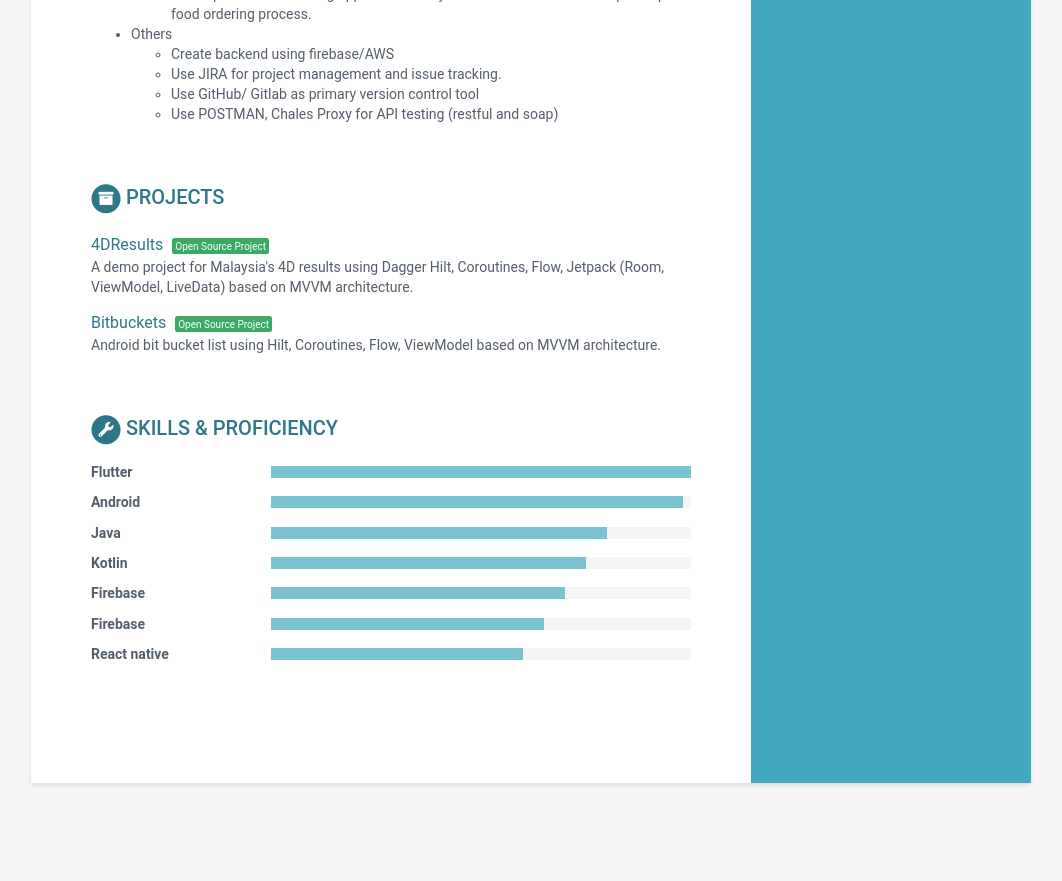
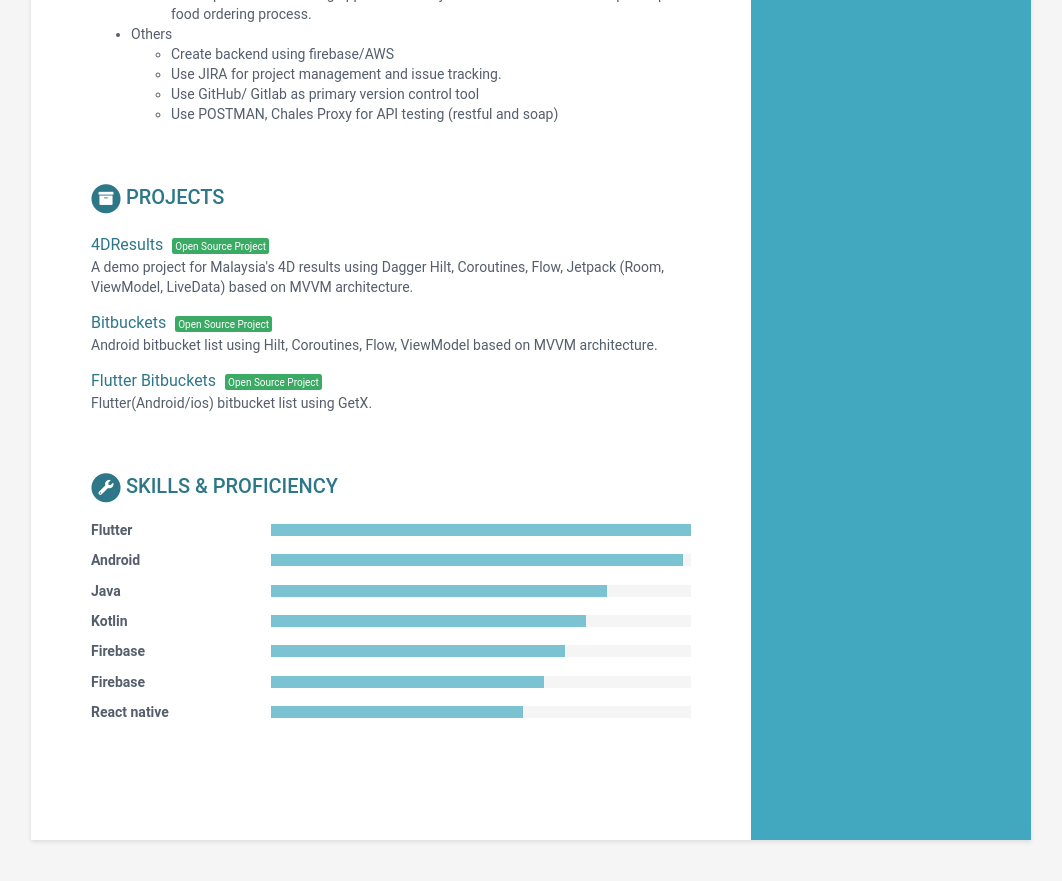
Before and after one commit to kimhau/kimhau.github.io, a Jekyll site: the page built from index.html, in a window 1280 px wide and 900 px high, scrolled down 1029 px. Shown: the top 881 px of the window, without its empty margins (109-1171 px from the left). Built offline with Jekyll 4.4.1, drawn with Linux system fonts in a browser that asks for light colours; before the commit the page ends 1872 px from its top, so only the background shows below that.

Commit message:
Update data.yml

```diff
--- a/_data/data.yml
+++ b/_data/data.yml
@@ -95,7 +95,12 @@ projects:
       - title: Bitbuckets
         link: "https://github.com/kimhau/Bitbuckets"
         tag: "Open Source Project"
-        tagline: "Android bit bucket list using Hilt, Coroutines, Flow, ViewModel based on MVVM architecture."
+        tagline: "Android bitbucket list using Hilt, Coroutines, Flow, ViewModel based on MVVM architecture."
+
+      - title: Flutter Bitbuckets
+        link: "https://github.com/kimhau/Bitbuckets"
+        tag: "Open Source Project"
+        tagline: "Flutter(Android/ios) bitbucket list using GetX."
 
 # publications:
 #     title: Publications
```
